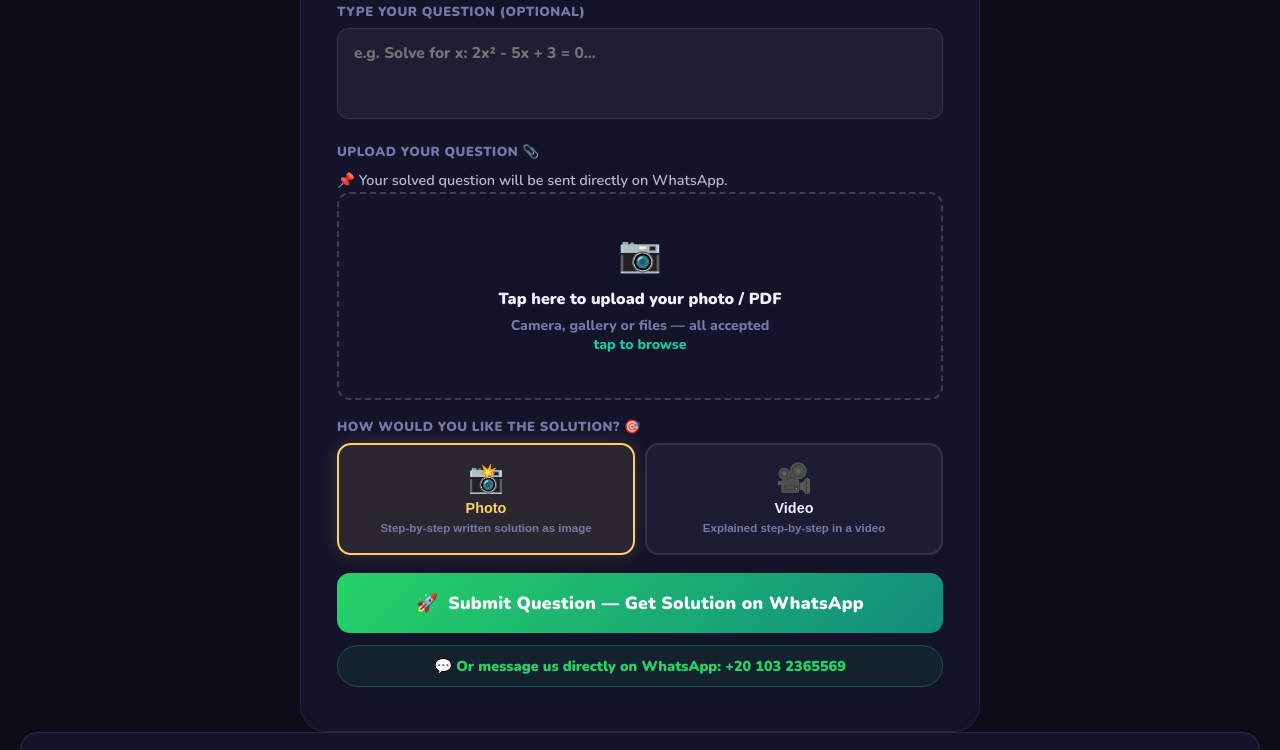
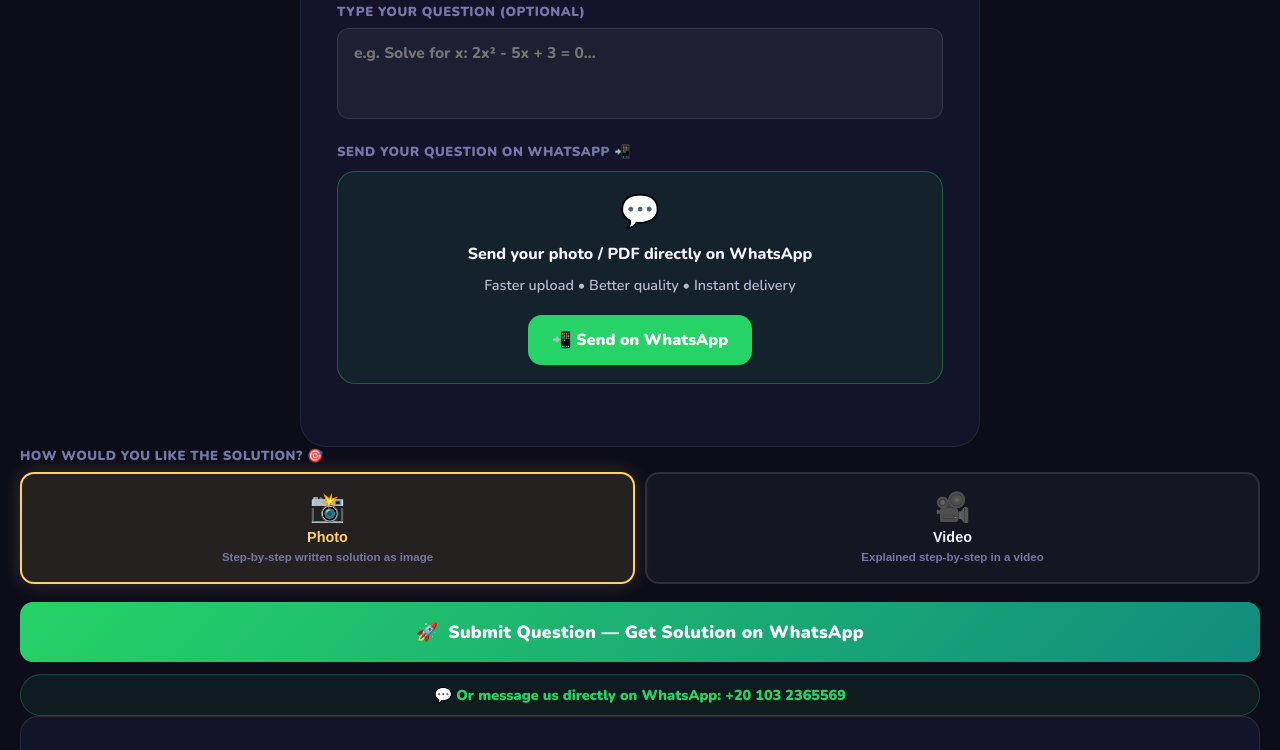
Before and after one commit to abdelrhmansherif847-dot/MathWiz, a plain HTML site: page index.html in a window 1280 px wide. Shown: the part 2048-2798 px from the top of the page. Drawn offline with nearby package versions, Linux system fonts and the light colour scheme.

Commit message:
Update index.html770

```diff
--- a/index.html
+++ b/index.html
@@ -374,42 +374,57 @@ placeholder="e.g. Solve for x: 2x² - 5x + 3 = 0..."
 
 <div class="fg">
 
-<label>
-UPLOAD YOUR QUESTION 📎
-</label>
+<div class="fg">
+  <label>SEND YOUR QUESTION ON WHATSAPP 📲</label>
 
-<p style="
-margin-top:8px;
-font-size:.9rem;
-color:#b8b8d0;
-line-height:1.6;
-font-weight:600;
-">
+  <div style="
+    background:rgba(37,211,102,.08);
+    border:1px solid rgba(37,211,102,.35);
+    padding:18px;
+    border-radius:18px;
+    text-align:center;
+    margin-top:10px;
+  ">
 
-📌 Your solved question will be sent directly on WhatsApp.
+    <div style="font-size:2rem;margin-bottom:10px">💬</div>
 
-</p>
+    <p style="
+      color:#f5f5ff;
+      font-weight:800;
+      font-size:1rem;
+      margin-bottom:8px;
+    ">
+      Send your photo / PDF directly on WhatsApp
+    </p>
 
-<div
-class="drop-zone"
-id="dropZone"
-onclick="document.getElementById('fileInput').click()"
->
+    <p style="
+      color:#b8b8d0;
+      font-size:.9rem;
+      line-height:1.7;
+      margin-bottom:18px;
+    ">
+      Faster upload • Better quality • Instant delivery
+    </p>
 
-<div class="dz-icon">📷</div>
+    <a
+      href="https://wa.me/201032365569"
+      target="_blank"
+      style="
+        display:inline-block;
+        background:#25D366;
+        color:white;
+        padding:14px 24px;
+        border-radius:14px;
+        text-decoration:none;
+        font-weight:900;
+        font-size:1rem;
+      "
+    >
+      📲 Send on WhatsApp
+    </a>
 
-<p style="font-size:1rem;font-weight:900;color:#f0f0ff;margin-bottom:6px">
-Tap here to upload your photo / PDF
-</p>
-
-<p>
-Camera, gallery or files — all accepted
-<br>
-<span>tap to browse</span>
-</p>
-
-<p id="file-name"></p>
-
+  </div>
+</div>
 </div>
 
 <input
```
